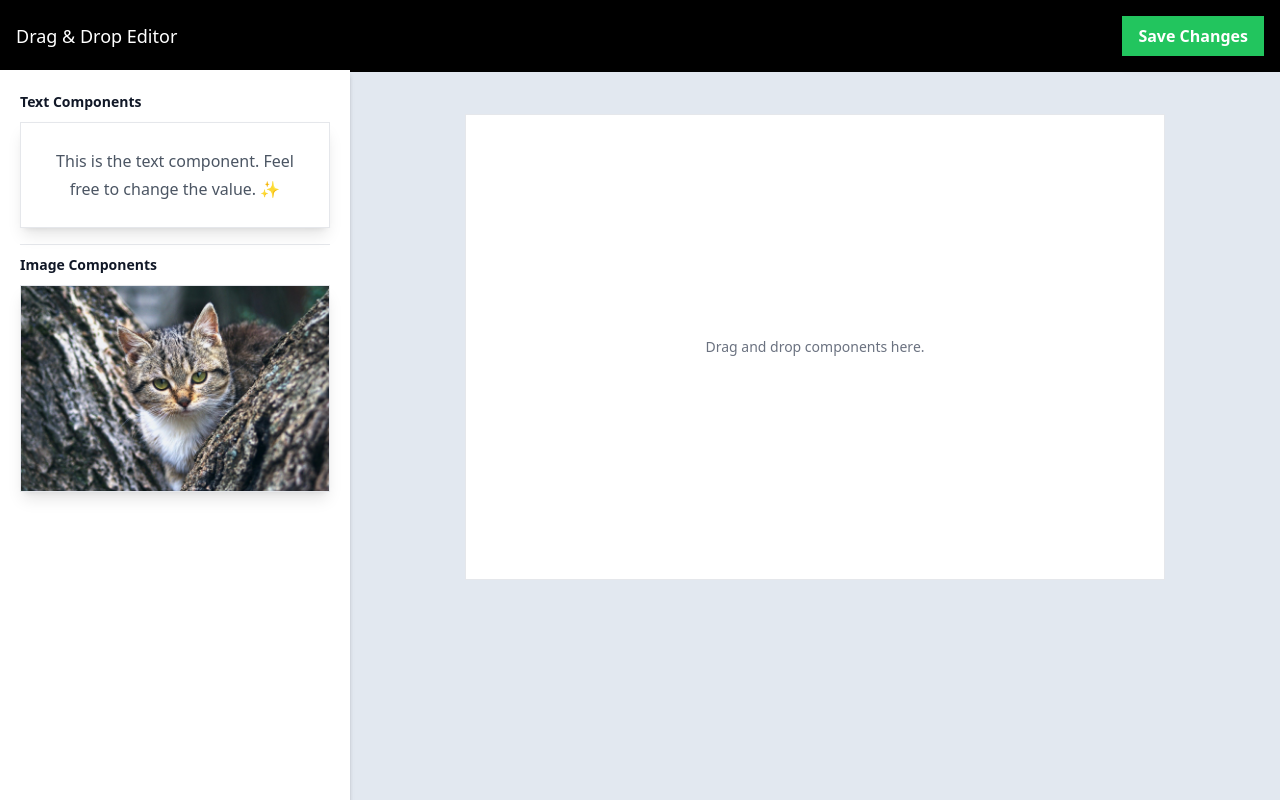
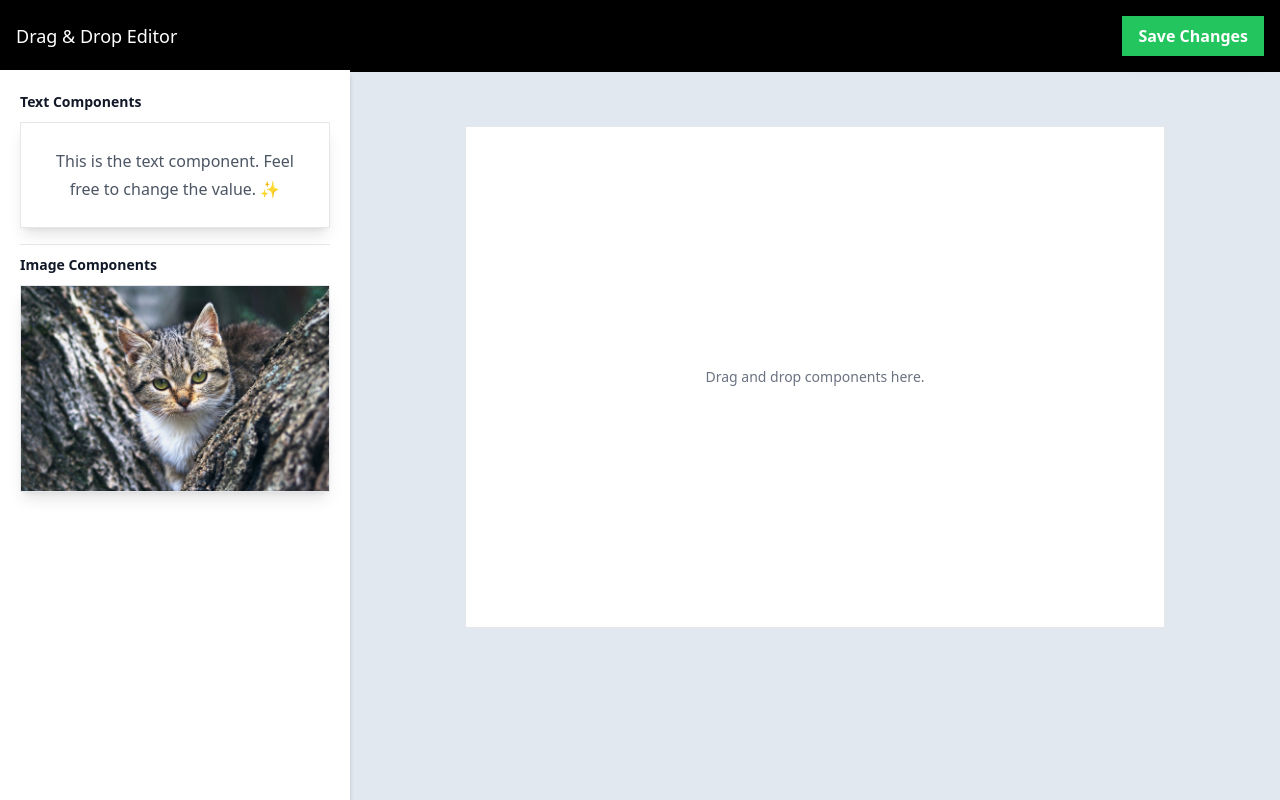
Before and after one commit to dananjayarumesh/drag-and-drop-builder, a Vue app: page / in a window 1280 px wide. Built offline with nearby package versions, Linux system fonts and the light colour scheme.

Commit message:
UI improvements

```diff
--- a/src/App.vue
+++ b/src/App.vue
@@ -188,9 +188,9 @@ const submitBlockData = () => {
       <div class="flex items-center justify-center">
         <BlockContainer
           v-model="addedBlocks"
-          :class="'draggable-list w-[700px] mx-24 min-h-96 border mt-11 mb-11 relative p-10 bg-white'"
-          group="blocks"
-          animation="150"
+          class="draggable-list w-[700px] mx-24 min-h-[500px] border mt-[7vh] mb-11 relative p-5 sm:p-10 bg-white"
+          :group="'blocks'"
+          :animation="150"
           :touchStartThreshold="50"
           :displayCompOptions="true"
           @duplicate="duplicateComp"
@@ -198,8 +198,8 @@ const submitBlockData = () => {
           @edit="showEdit"
           @moveUp="moveUp"
           @moveDown="moveDown"
-          itemKey="preview"
-          placeholder="Drag and drop components here."
+          :itemKey="'preview'"
+          :placeholder="'Drag and drop components here.'"
         />
       </div>
     </div>
--- a/src/components/BlockContainer.vue
+++ b/src/components/BlockContainer.vue
@@ -13,7 +13,7 @@ const props = defineProps({
   },
   placeholder: {
     type: String,
-    required: true,
+    required: false,
     default: '',
   },
 });
@@ -64,16 +64,18 @@ const unChooseBlock = () => {
 
 <template>
   <draggable
-    :class="{ 'with-placeholder': props.placeholder }"
+    :class="{
+      'with-placeholder': props.placeholder,
+      '!p-0': $attrs.modelValue.length === 0 && !disablePlaceholder
+    }"
     filter=".block-options"
     v-bind="$attrs"
-    v-on="$attrs"
     @choose="chooseBlock"
     @unchoose="unChooseBlock"
     dragClass="sortable-drag"
   >
     <template #item="{ element, index }">
-      <div class="sortable-block group relative">
+      <div class="sortable-block group relative select-none">
         <BlockOptions
           v-if="displayCompOptions && !isClickHolding"
           @duplicate="$emit('duplicate', index)"
@@ -87,7 +89,7 @@ const unChooseBlock = () => {
       </div>
     </template>
     <template #header v-if="$attrs.modelValue.length === 0 && !disablePlaceholder">
-      <div class="flex items-center justify-center min-h-96">
+      <div class="flex items-center justify-center min-h-[500px] mx-4">
         <p class="truncate text-sm/5 text-gray-500">{{ placeholder }}</p>
       </div>
     </template>
```
